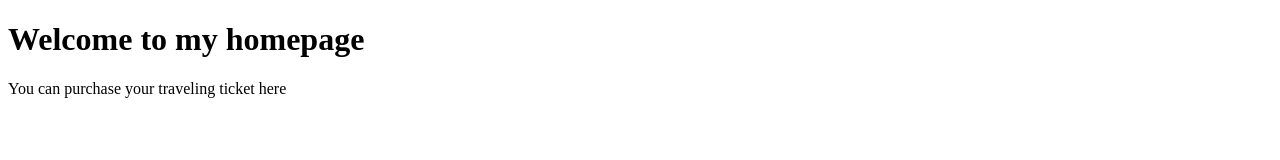
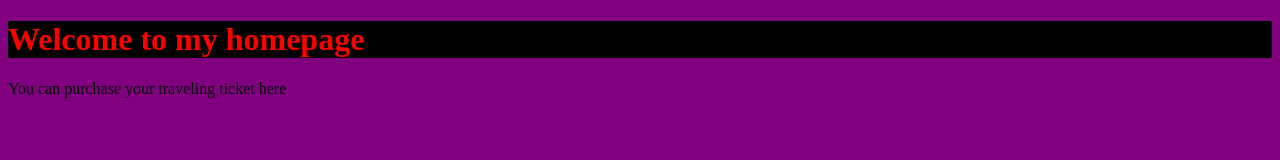
Before and after one commit to chi-ugo/ticketapp, a plain HTML site: page index.html in a window 1280 px wide. Drawn offline with Linux system fonts and the light colour scheme.

Commit message:
test run on style attributes on first branch

```diff
--- a/index.html
+++ b/index.html
@@ -4,8 +4,8 @@
 					<title>Ticketapp Homepage</title>
 
 			</head>
-					<body>
-					<h1>Welcome to my homepage</h1>
+					<body bgcolor="purple">
+					<h1 style="color:red; background-color:black;">Welcome to my homepage</h1>
 					<p>You can purchase your traveling ticket here</p>
 
 
```
